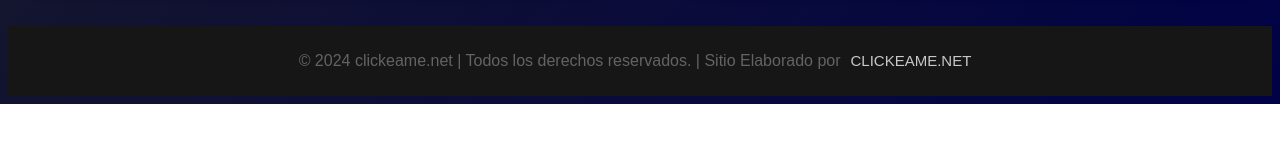
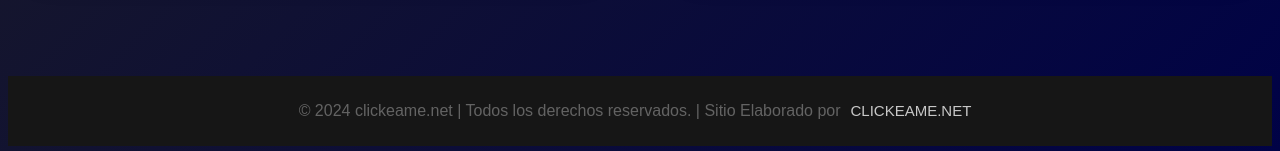
Before and after one commit to cesarlittle/clickeame, a plain HTML site: page index.html in a window 1280 px wide. Shown: the part 1382-1533 px from the top of the page. Before the commit the page ends 1486 px from the top, so only its background shows below. Drawn offline with Linux system fonts and the light colour scheme.

Commit message:
centrado seccion 1 ready 2

```diff
--- a/index.html
+++ b/index.html
@@ -36,7 +36,7 @@
             <header>
                 <hgroup>
                     <h2 class="tituloEmpresa">CLICKEAME.NET</h2>
-                    <h3>Diseño y Desarrollo Web<br>
+                    <h3 class="textoPrincipal">Diseño y Desarrollo Web<br>
                         Marketing Digital + Redes Sociales.</h3>
                     <h2>Somos la empresa N#1 de Argentina en Desarrollo Web<br>
                         con más de 20 clientes en linea en todo el mundo.</h2>
--- a/style.css
+++ b/style.css
@@ -146,7 +146,9 @@ h3 {
     background-color: rgb(22, 22, 22);
     color: rgb(99, 99, 99);
     text-align: center;
-    padding: 10px 0; /* Añadir padding en lugar de márgenes para el espaciado */
+    padding: 10px 0;
+    margin-top: 50px;
+     /* Añadir padding en lugar de márgenes para el espaciado */
 }
 /*.efecto-vidrio////////////////////////////////////
  {
```
